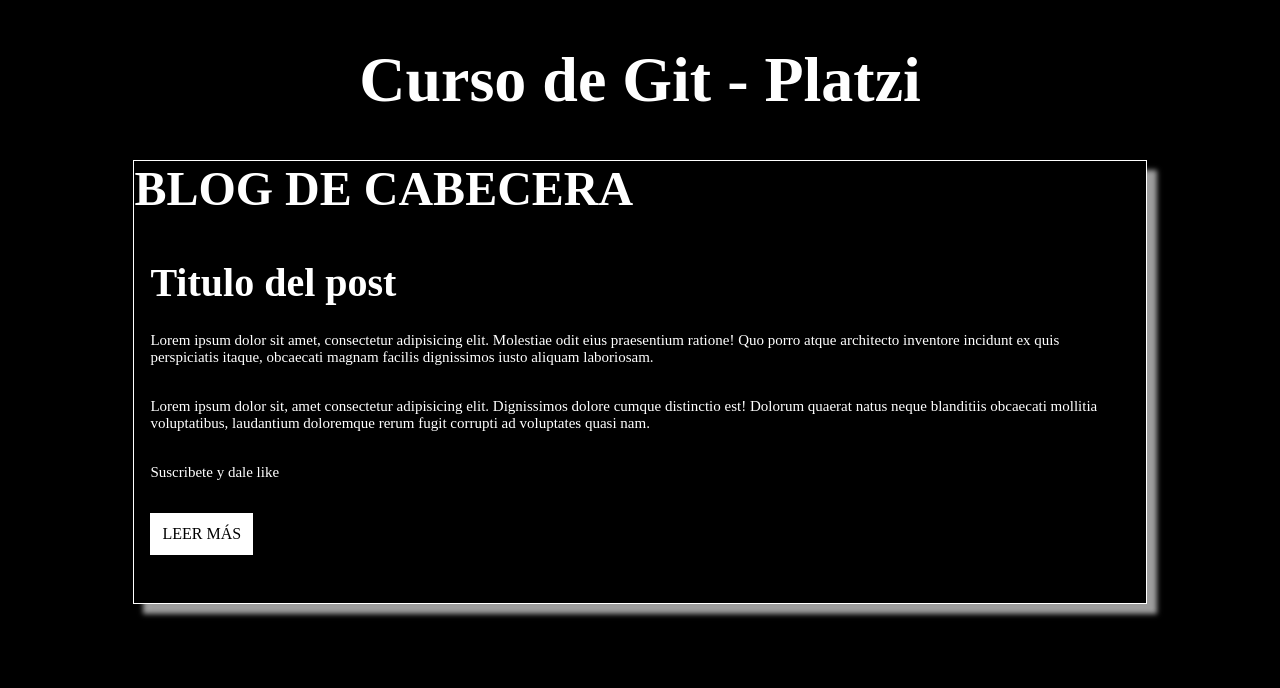
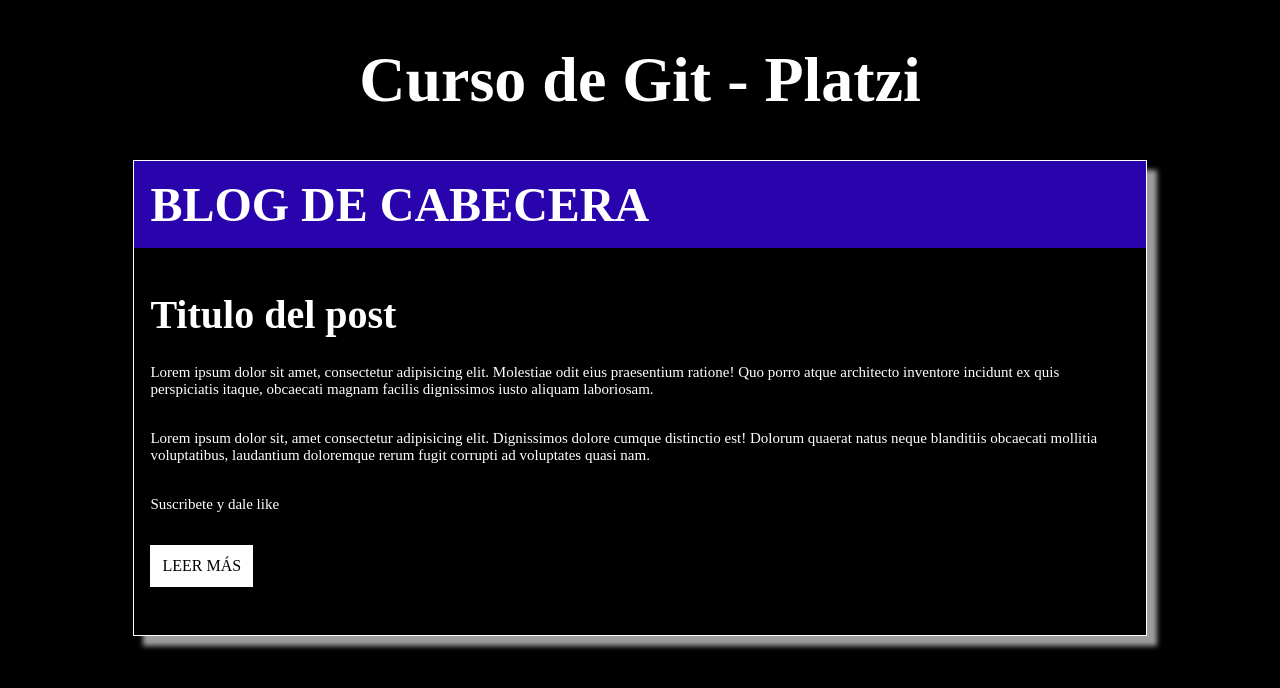
Before and after one commit to JeanCodeEc/Practica-Curso-Git, a plain HTML site: page index.html in a window 1280 px wide. Drawn offline with Linux system fonts and the light colour scheme.

Commit message:
Se agrego estilos css

```diff
--- a/css/estilos.css
+++ b/css/estilos.css
@@ -26,11 +26,7 @@ p{
 -moz-box-shadow: 10px 10px 5px 0px rgba(209,209,209,0.75);
 }
 .cabecera{
-<<<<<<< HEAD
     background-color: rgb(41, 4, 173);
-=======
-    background-color: rgb(204, 75, 15);
->>>>>>> cabecera
     padding: 1rem;
 }
 .cabecera h2{
```
